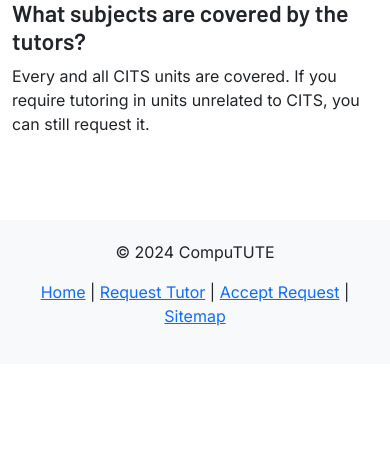
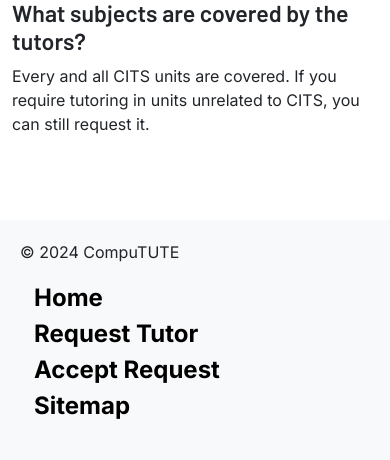
Before and after one commit to ScottyTGB/CITS3403GrpProj, a Flask app: page /home in a window 390 px wide. Shown: the part 2620-3080 px from the top of the page. Before the commit the page ends 2946 px from the top, so only its background shows below. Run offline with Flask 3, Linux system fonts and the light colour scheme.

Commit message:
Index now fully responsive
Footer made to change for mobile views.

```diff
--- a/static/css/navbar.css
+++ b/static/css/navbar.css
@@ -112,6 +112,7 @@ nav .search-btn {
   transition: border-color 0.1s ease-in-out;
 }
 
+/* Mobile view search */
 @media screen and (max-width: 600px) {
   .search-field {
     width: 100%;
@@ -143,3 +144,34 @@ nav .search-btn {
   opacity: 0;
   visibility: hidden;
 }
+
+/* Footer */
+.inner-footer {
+  background-color: #f8f9fa;
+  padding: 20px;
+  text-align: center;
+}
+
+.inner-footer li a {
+  color: black;
+  text-decoration: none;
+  margin: 5px;
+  font-size: 1.2em;
+  border: 1px dotted transparent;
+}
+
+.inner-footer li a:hover {
+  border: 1px dotted black;
+}
+
+/* Mobile view footer */
+@media (max-width: 768px) {
+  .inner-footer {
+    text-align: left;
+  }
+
+  .inner-footer li a {
+    font-size: 1.5em;
+    font-weight: bold;
+  }
+}
--- a/templates/layout.html
+++ b/templates/layout.html
@@ -84,14 +84,14 @@
   </body>
   <!-- Footer -->
   <footer>
-    <div style="background-color: #f8f9fa; padding: 20px; text-align: center;">
+    <div class="inner-footer">
       <p>&copy; 2024 CompuTUTE</p>
-      <p>
-        <a href="/home">Home</a> |
-        <a href="/createrequest">Request Tutor</a> |
-        <a href="/requests">Accept Request</a> |
-        <a href="/sitemap">Sitemap</a>
-      </p>
+      <ul class="list-unstyled d-flex flex-column flex-md-row justify-content-center">
+        <li class="px-2"><a href="/home">Home</a></li>
+        <li class="px-2"><a href="/createrequest">Request Tutor</a></li>
+        <li class="px-2"><a href="/requests">Accept Request</a></li>
+        <li class="px-2"><a href="/sitemap">Sitemap</a></li>
+      </ul>
     </div>
   </footer>
 </html>
```
